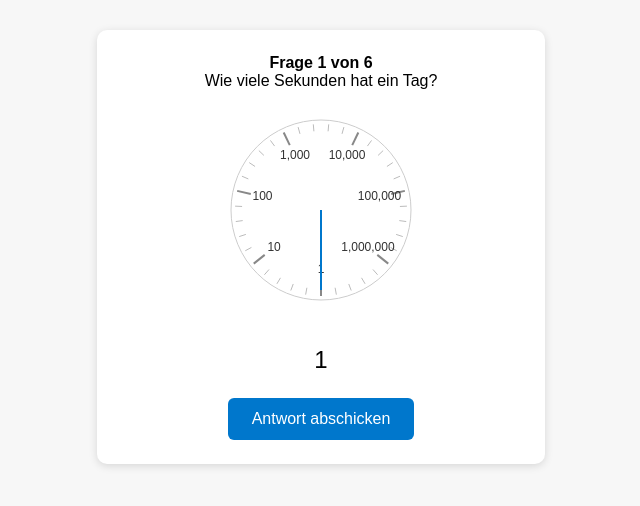
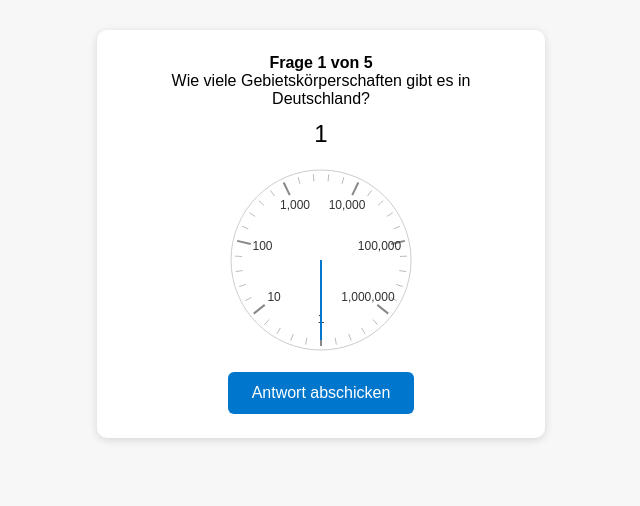
Before and after one commit to mrh-init/Federal_Data_Quiz, a plain HTML site: page index.html in a window 1280 px wide. Shown: the whole page, without its empty margins (319-959 px from the left). Drawn offline with Linux system fonts and the light colour scheme.

Commit message:
Add files via upload
fragen auf richtige drafts angepasst, bisschen aufgeräumt

```diff
--- a/index.html
+++ b/index.html
@@ -18,12 +18,11 @@
   <div class="container" id="app"></div>
   <script>
     const questions = [
-      { q: "Wie viele Sekunden hat ein Tag?", a: 86400 },
-      { q: "Wie viele Einwohner hat Hamburg (ca.)?", a: 1850000 },
-      { q: "Wie viele Meter ist der Eiffelturm hoch?", a: 330 },
-      { q: "Wie viele Knochen hat ein erwachsener Mensch?", a: 206 },
-      { q: "Wie viele Länder gibt es auf der Erde?", a: 195 },
-      { q: "Wie viele Kilometer ist der Äquator lang?", a: 40075 }
+      { q: "Wie viele Gebietskörperschaften gibt es in Deutschland?", a: 15000 },
+      { q: "Wie viele Verwaltungsleistungen gibt es laut FIM-Portal?", a: 15000 },
+      { q: "Wieviele Organisationseinheiten der Verwaltung sind im PVOG vorhanden?", a: 85000 },
+      { q: "Wie viele Datenpunkte zu Zuständigkeit gibt es im PVOG (~Gebiet * Leistung)?", a: 2500000 },
+	  { q: "Für wie viele föderalen Verwaltungsleistungen ist im PVOG flächendeckend eine Zuständigkeit hinterlegt?", a: 23 }
     ];
 
     let current = 0;
@@ -56,56 +55,11 @@
 
 
 
+	// originaler knob
 	function drawKnob(canvas, angle) {
 	  const ctx = canvas.getContext("2d");
 	  const r = canvas.width / 2;
 	  ctx.clearRect(0, 0, canvas.width, canvas.height);
-
-/*
-	  // Zifferblatt-Beschriftung (6, 9, 12, 3 Uhr)
-	  const labelPositions = [
-		{ angle: Math.PI / 2, label: "1" },           // 6 Uhr
-		{ angle: Math.PI, label: "100" },             // 9 Uhr
-		{ angle: 3 * Math.PI / 2, label: "10.000" },  // 12 Uhr
-		{ angle: 0, label: "1.000.000" }              // 3 Uhr
-	  ];
-	  ctx.font = "bold 16px sans-serif";
-	  ctx.fillStyle = "#333";
-	  ctx.textAlign = "center";
-	  ctx.textBaseline = "middle";
-	  labelPositions.forEach(pos => {
-		const x = r + (r - 38) * Math.cos(pos.angle);
-		const y = r + (r - 38) * Math.sin(pos.angle);
-		ctx.fillText(pos.label, x, y);
-	  });
-*/
-
-/*
-	  // Kleine Striche für jede Dekade und feine Unterteilungen
-	  const min = 1, max = 10000000;
-	  const logMin = Math.log10(min), logMax = Math.log10(max);
-	  const totalTicks = (logMax - logMin)* 5; // 5 Striche pro Dekade
-	  for (let i = 0; i <= totalTicks; i++) {
-		const percent = i / totalTicks;
-		const tickAngle = percent * 2 * Math.PI + Math.PI / 2; // Start bei 6 Uhr
-		const isMajor = (i % 5 === 0);
-		const tickLen = isMajor ? 14 : 7;
-		const tickColor = isMajor ? "#888" : "#bbb";
-		ctx.beginPath();
-		ctx.strokeStyle = tickColor;
-		ctx.lineWidth = isMajor ? 2 : 1;
-		ctx.moveTo(
-		  r + (r - 14) * Math.cos(tickAngle),
-		  r + (r - 14) * Math.sin(tickAngle)
-		);
-		ctx.lineTo(
-		  r + (r - 14 - tickLen) * Math.cos(tickAngle),
-		  r + (r - 14 - tickLen) * Math.sin(tickAngle)
-		);
-		ctx.stroke();
-	  }
-*/
-
 
 	const min = 1, max = 10000000;
 	const logMin = Math.log10(min), logMax = Math.log10(max);
@@ -169,6 +123,9 @@ for (let i = 0; i <= totalTicks; i++) {
 	}
 
 
+
+
+
     function render() {
       const app = document.getElementById("app");
       app.innerHTML = "";
@@ -180,8 +137,12 @@ for (let i = 0; i <= totalTicks; i++) {
 
         app.innerHTML = `
           <div><b>Frage ${current + 1} von ${questions.length}</b><br>${q.q}</div>
-          <canvas id="knob" width="200" height="200" style="margin:20px auto;"></canvas>
+
+			<div style="display:flex; flex-direction:column; align-items:center;">
 			  <div class="knob-value" id="knob-value">${knobValue.toLocaleString('de-DE')}</div>
+			  <canvas id="knob" width="200" height="200"></canvas>
+			</div>
+
           <button class="button" id="submit">Antwort abschicken</button>
         `;
 
```
Lines whose indentation alone changed are shown as unchanged.
